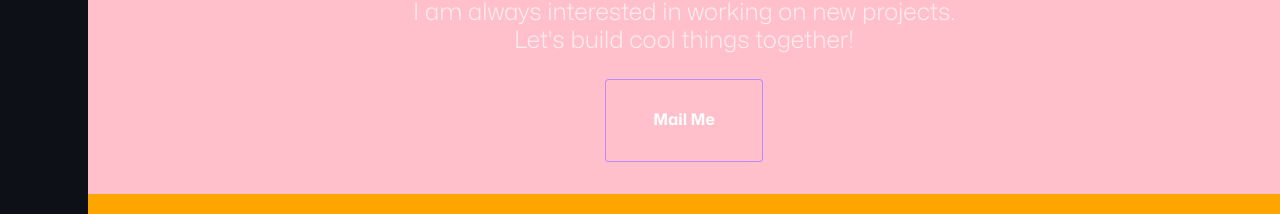
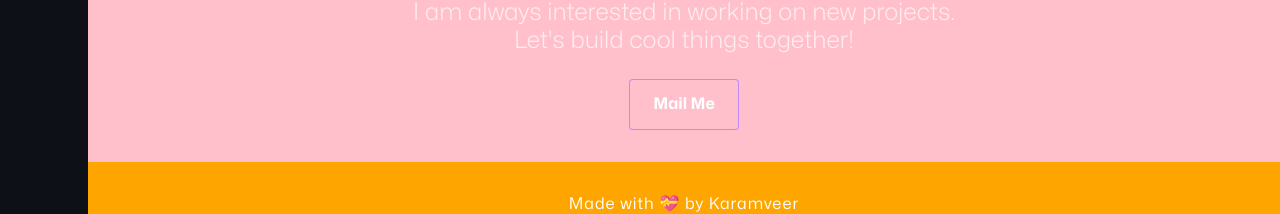
Before and after one commit to KaramveerSidhu/gitfolio, a Next.js app: page / in a window 1280 px wide. Shown: the part 1583-1797 px from the top of the page. Built offline with nearby package versions, Linux system fonts and the light colour scheme.

Commit message:
adding isLink prop to Button

```diff
--- a/app/components/ui/Button/index.tsx
+++ b/app/components/ui/Button/index.tsx
@@ -1,9 +1,20 @@
 import styles from "./Button.module.scss";
 
-const Button = (props) => {
-  const { children } = props;
+type propTypes = {
+  children: JSX.Element;
+  isLink?: boolean;
+};
+
+const Button = (props: propTypes) => {
+  const { children, isLink } = props;
   return (
-    <button className={`${styles.button} ${styles.primary}`}>{children}</button>
+    <button
+      className={`${styles.button} ${styles.primary} ${
+        isLink ? styles.link : ""
+      }`}
+    >
+      {children}
+    </button>
   );
 };
 
```
